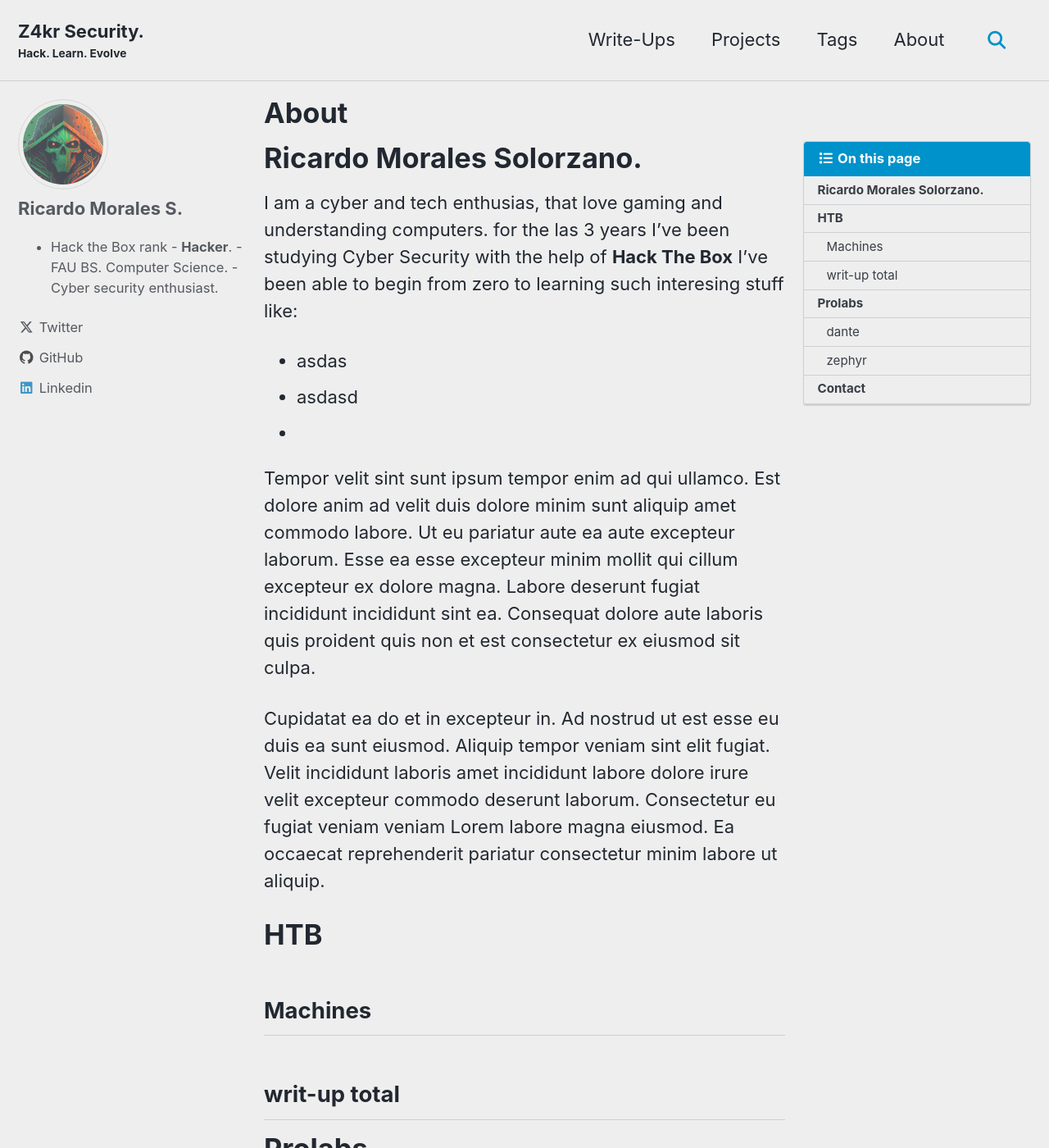
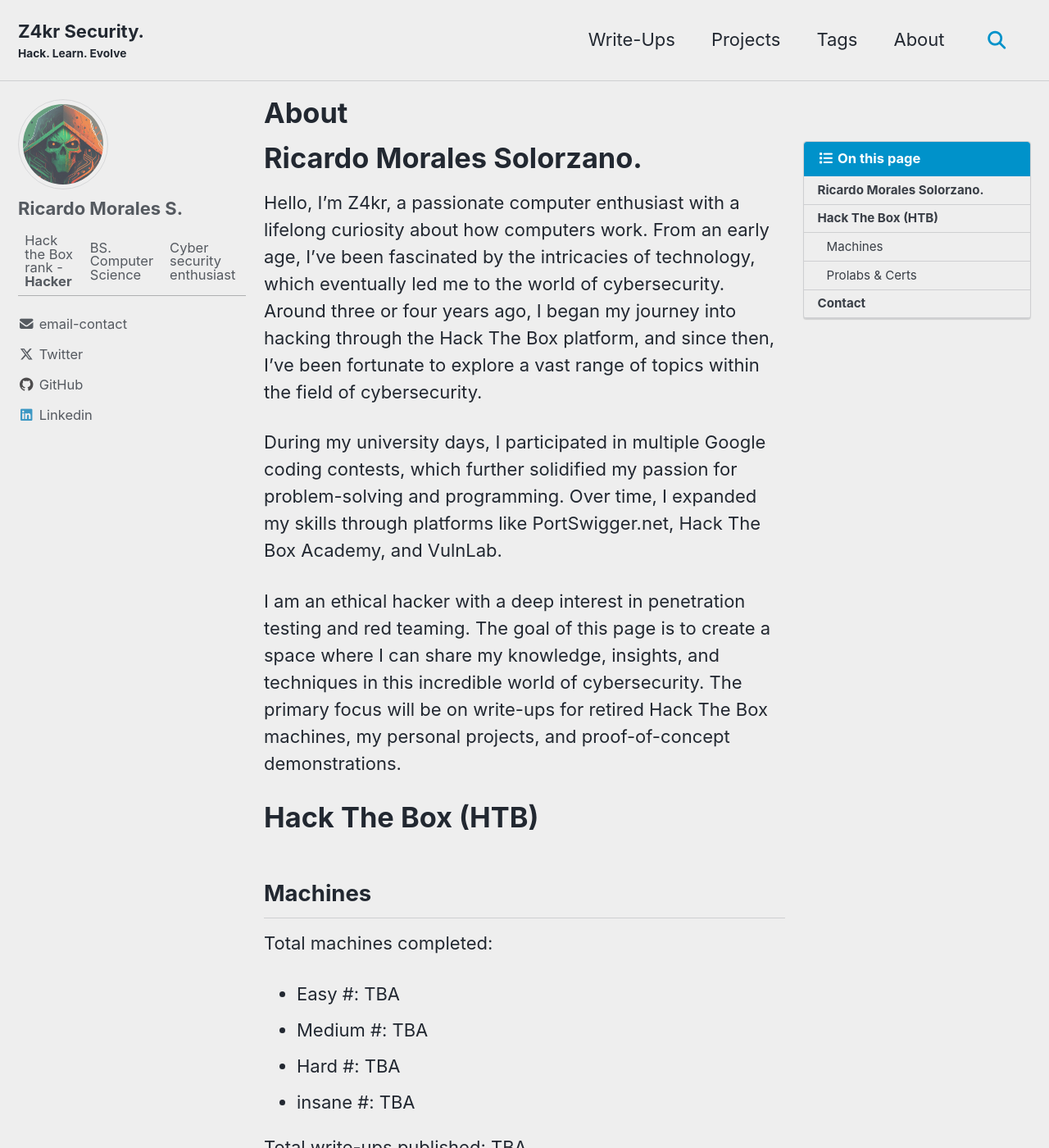
Before and after one commit to Z4kr-Sec/Z4kr-Sec.github.io, a Jekyll site: the page built from _pages/about.md, in a window 1280 px wide and 1400 px high. Shown: the whole window at 82% size. Built offline with Jekyll 4.4.1, drawn with Linux system fonts in a browser that asks for light colours; cached includes are drawn as plain includes; some of the changed text lies outside the part shown.

Commit message:
about updated

```diff
--- a/_config.yml
+++ b/_config.yml
@@ -17,9 +17,7 @@ title: Z4kr Security.
 subtitle: Hack. Learn. Evolve
 email:
 description: >- # this means to ignore newlines until "baseurl:"
- - Hack the Box rank - **Hacker**
- - FAU BS. Computer Science
- - Cyber security enthusiast
+ a web page in which my main goal is to show my knowledge and if it is possible to had anyone in the process :)
 twitter_username: username
 github_username: Z4kr-Sec
 minimal_mistakes_skin: "air"
@@ -61,13 +59,11 @@ plugins:
 author:
   name   : "Ricardo Morales S."
   avatar : "/assets/images/cyber dead.jpg"
-  bio    : " - Hack the Box rank - **Hacker**.
- - FAU BS. Computer Science.
- - Cyber security enthusiast."
+  bio    : "Hack the Box rank - **Hacker** | BS. Computer Science | Cyber security enthusiast"
   links:
-  #  - label: "Website"
-  #    icon: "fas fa-fw fa-envelope"
-  #    url: "https://"
+    - label: "email-contact"
+      icon: "fas fa-fw fa-envelope"
+      url: "mailto:z4rkseccontact@gmail.com"
     - label: "Twitter"
       icon: "fab fa-fw fa-x-twitter"
       url: "https://x.com/RicardoM1124"
@@ -80,6 +76,9 @@ author:
 
 footer:
   links:
+    - label: "email-contact"
+      icon: "fas fa-fw fa-envelope"
+      url: "mailto:z4rkseccontact@gmail.com"
     - label: "Twitter"
       icon: "fab fa-fw fa-x-twitter"
       url: "https://x.com/RicardoM1124"
--- a/_pages/about.md
+++ b/_pages/about.md
@@ -3,26 +3,36 @@ permalink: /about/
 title: "About"
 toc: true
 toc_icon: "list"
+toc_tittle:
 ---
 
 
 # Ricardo Morales Solorzano.
 
-I am a cyber and tech enthusias, that love gaming and understanding computers. for the las 3 years I've been studying Cyber Security with the help of **Hack The Box** I've  been able to begin from zero to learning such interesing stuff like:
-- asdas
-- asdasd
--
+Hello, I'm Z4kr, a passionate computer enthusiast with a lifelong curiosity about how computers work. From an early age, I’ve been fascinated by the intricacies of technology, which eventually led me to the world of cybersecurity. Around three or four years ago, I began my journey into hacking through the Hack The Box platform, and since then, I’ve been fortunate to explore a vast range of topics within the field of cybersecurity.
 
-Tempor velit sint sunt ipsum tempor enim ad qui ullamco. Est dolore anim ad velit duis dolore minim sunt aliquip amet commodo labore. Ut eu pariatur aute ea aute excepteur laborum. Esse ea esse excepteur minim mollit qui cillum excepteur ex dolore magna. Labore deserunt fugiat incididunt incididunt sint ea. Consequat dolore aute laboris quis proident quis non et est consectetur ex eiusmod sit culpa.
+During my university days, I participated in multiple Google coding contests, which further solidified my passion for problem-solving and programming. Over time, I expanded my skills through platforms like PortSwigger.net, Hack The Box Academy, and VulnLab.
 
-Cupidatat ea do et in excepteur in. Ad nostrud ut est esse eu duis ea sunt eiusmod. Aliquip tempor veniam sint elit fugiat. Velit incididunt laboris amet incididunt labore dolore irure velit excepteur commodo deserunt laborum. Consectetur eu fugiat veniam veniam Lorem labore magna eiusmod. Ea occaecat reprehenderit pariatur consectetur minim labore ut aliquip.
+I am an ethical hacker with a deep interest in penetration testing and red teaming. The goal of this page is to create a space where I can share my knowledge, insights, and techniques in this incredible world of cybersecurity. The primary focus will be on write-ups for retired Hack The Box machines, my personal projects, and proof-of-concept demonstrations.
 
-# HTB
+# Hack The Box (HTB)
 ## Machines
-## writ-up total
+ Total machines completed:
 
-# Prolabs
-## dante
-## zephyr
+ - Easy #: TBA
+ - Medium #: TBA
+ - Hard #: TBA
+ - insane #: TBA
+
+ Total write-ups published: TBA
+
+
+## Prolabs  & Certs
+- Hack The Box - Dante Pro Lab
+    - ***Completed on:*** Sept 2022
+- Hack The Box - Zephyr Pro Lab
+    - ***Completed on:*** Sept 2023
 
 # Contact
+- email: z4rkseccontact@gmail.com
+- Discord : w1nz4c4r#0200
```
